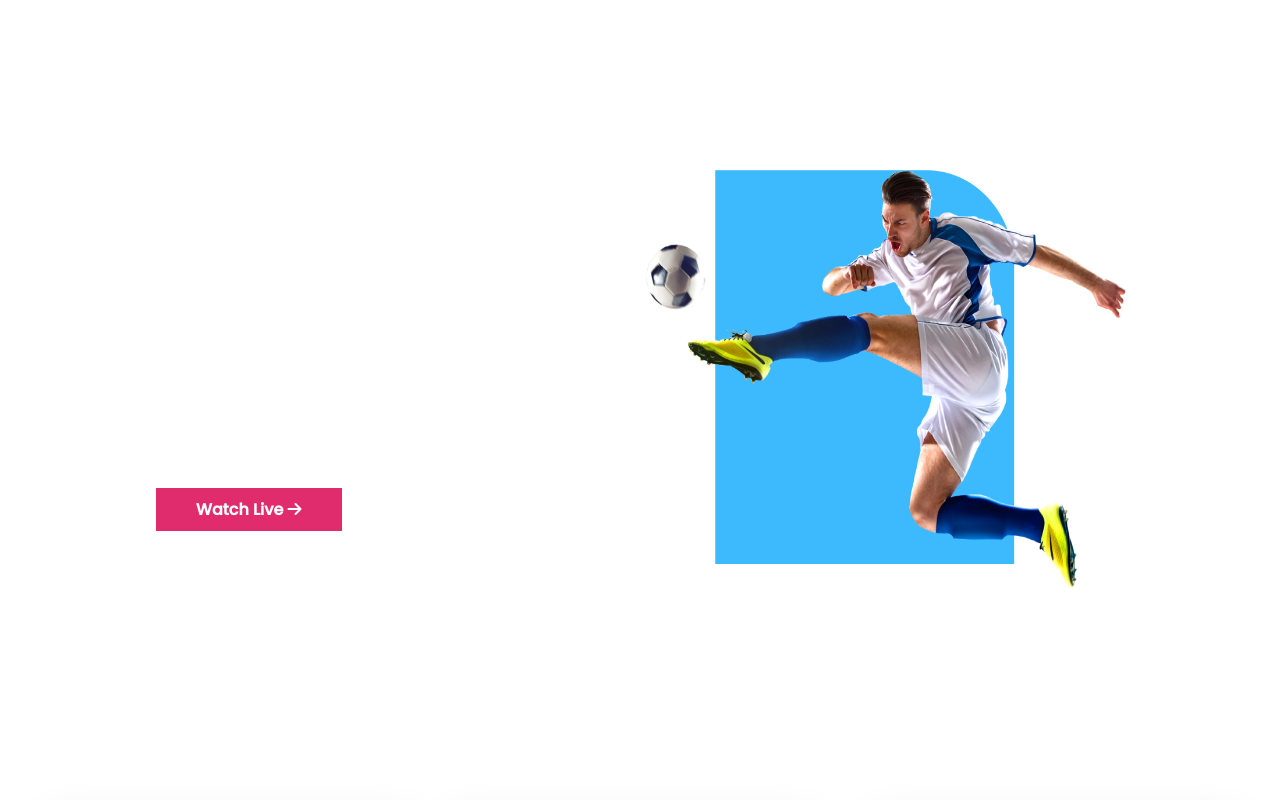
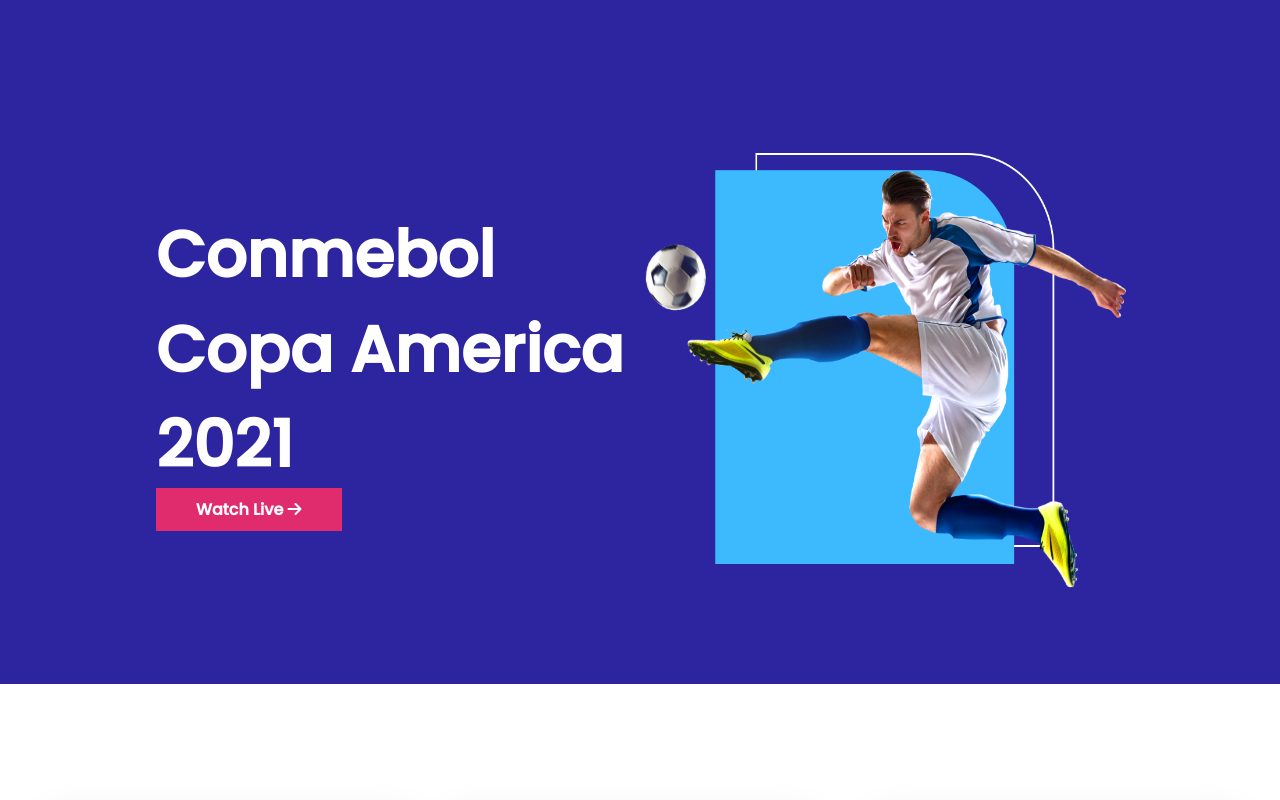
Before and after one commit to Mahir-Ahmed-250/Assignment-2-By-Programming-Hero, a plain HTML site: page index.html in a window 1280 px wide. Shown: the top 800 px of the page. Drawn offline with Linux system fonts and the light colour scheme.

Commit message:
Primary Task Done

```diff
--- a/index.html
+++ b/index.html
@@ -26,8 +26,8 @@
     <header>
         <!------------------------- TOP PART START --------------------------------->
 
-        <section class="Top-Part"></section>
-        <article>
+        <section class="Top-Part">
+
             <div class="Banner-and-Headline">
                 <div class="headline-and-live">
                     <h1 class="head-line">Conmebol Copa America
@@ -40,7 +40,7 @@
                     <img src="images/banner.png" alt="A man kicking the ball">
                 </div>
             </div>
-        </article>
+
 
         </section>
 
@@ -274,7 +274,7 @@
         </section>
 
         <section class="Extra-Part">
-
+            <div></div>
         </section>
         <!----------------------------BOTTOM PART END------------------------------------>
     </main>
--- a/style.css
+++ b/style.css
@@ -219,7 +219,6 @@
         margin-bottom: 60px;
         margin-left: 10px;
         font-size: 40px;
-        color: #FFFFFF;
     }
     .live-button{
         text-decoration: none;
```
